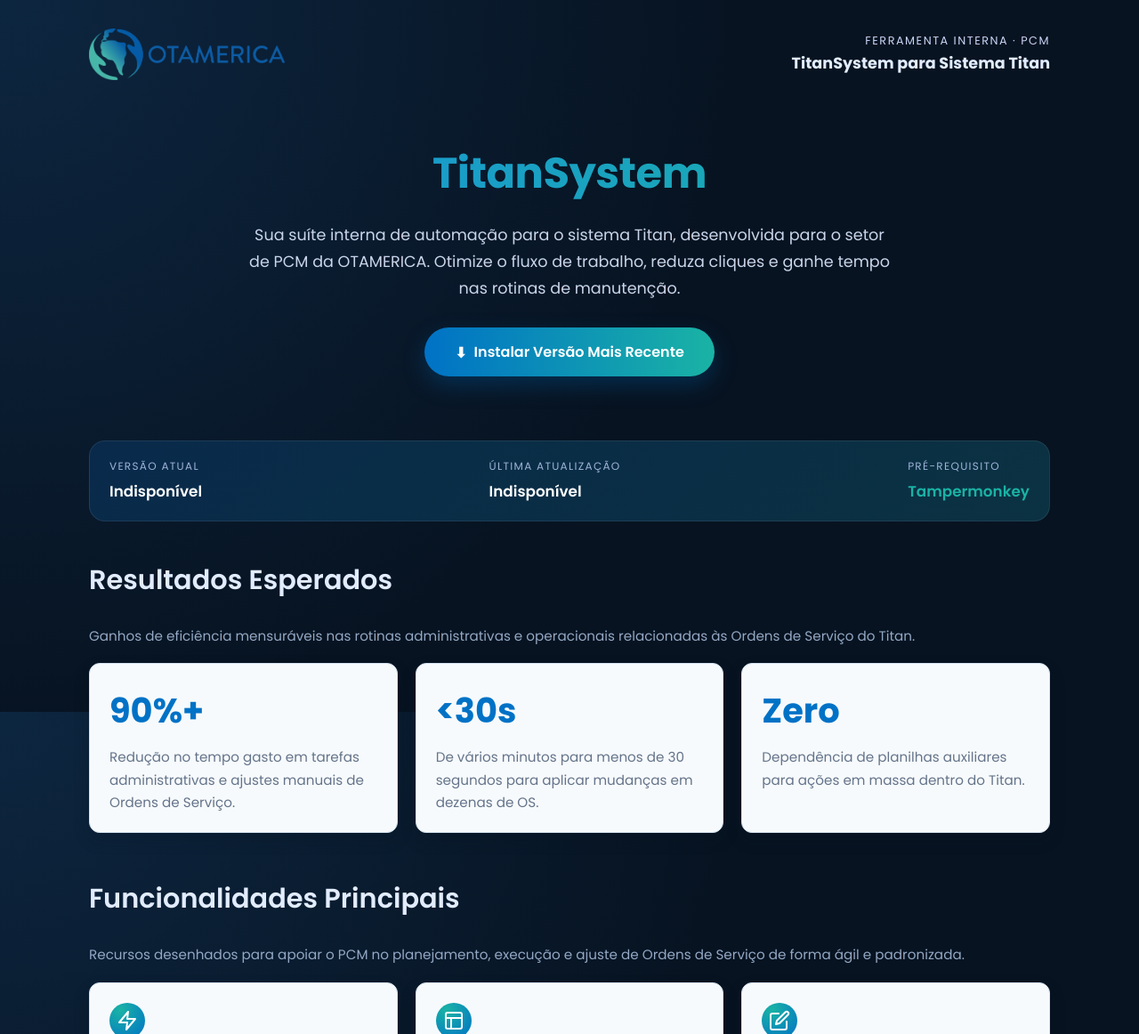
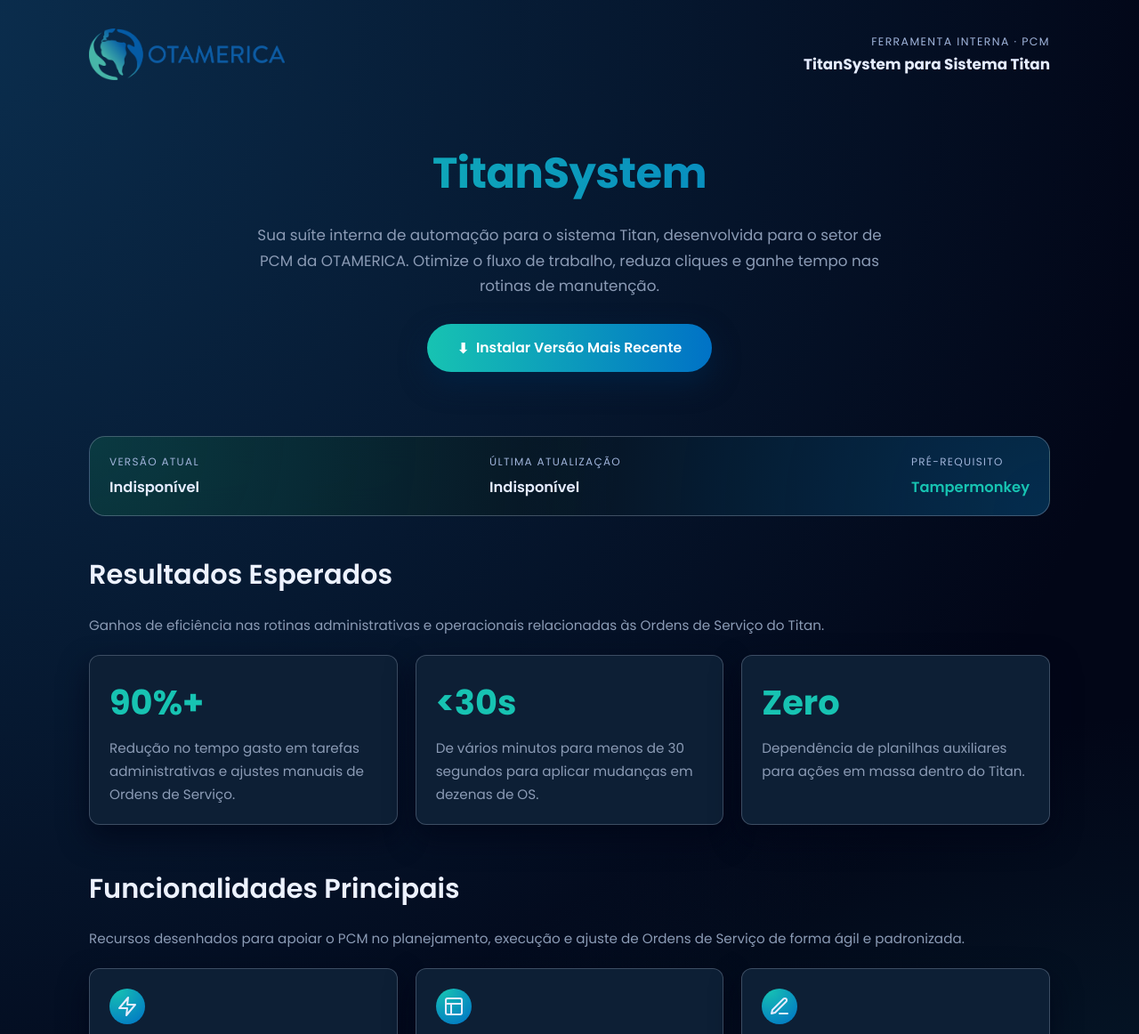
Before and after one commit to PCM-OT/PCM-site, a plain HTML site: page index.html in a window 1280 px wide. Shown: the top 1162 px of the page at 89% size. Drawn offline with nearby package versions, Linux system fonts and the light colour scheme; no server answers.

Commit message:
Update index.html

```diff
--- a/index.html
+++ b/index.html
@@ -12,19 +12,17 @@
 
     <style>
         :root {
-            /* Paleta corporativa inspirada na OTAMERICA */
-            --color-background: #071321;
-            --color-surface: #0d2236;
-            --color-surface-alt: #10283f;
-            --color-card: #f7fafc;
-            --color-card-border: #d3e1ef;
+            /* Paleta corporativa + tech OTAMERICA */
+            --color-background: #050815;
+            --color-surface: #071322;
+            --color-surface-alt: #0b1b31;
+            --color-card: #0d1f35;
+            --color-card-border: rgba(148, 163, 184, 0.35);
             --color-primary: #0072c6;        /* azul OTAMERICA */
-            --color-primary-light: #1990dd;  /* azul claro */
-            --color-secondary: #1ab3a5;      /* verde água do globo */
-            --color-text-primary: #0b1b2b;
-            --color-text-invert: #ffffff;
-            --color-text-muted: #64748b;
-            --color-border-soft: rgba(255, 255, 255, 0.08);
+            --color-primary-light: #1b8edc;  /* azul claro */
+            --color-secondary: #17c3b2;      /* verde água */
+            --color-text-primary: #e5ecff;
+            --color-text-muted: #8b9bb5;
             --font-family: 'Poppins', sans-serif;
             --radius-lg: 18px;
             --radius-md: 12px;
@@ -42,8 +40,11 @@
 
         body {
             font-family: var(--font-family);
-            background: radial-gradient(circle at 0% 0%, #0d2640 0, #071321 55%) fixed;
-            color: var(--color-text-invert);
+            background:
+                radial-gradient(circle at -10% 0%, #0b3051 0, transparent 55%),
+                radial-gradient(circle at 110% 100%, #0b3b4a 0, transparent 55%),
+                #020617;
+            color: var(--color-text-primary);
             line-height: 1.7;
             overflow-x: hidden;
         }
@@ -61,7 +62,7 @@
             flex: 1;
         }
 
-        /* Top bar com logo */
+        /* TOPBAR */
         .topbar {
             display: flex;
             align-items: center;
@@ -82,15 +83,15 @@
 
         .topbar-title span {
             display: block;
-            font-size: 0.8rem;
+            font-size: 0.78rem;
             text-transform: uppercase;
-            letter-spacing: 1.5px;
-            color: #cbd5f5;
+            letter-spacing: 1.4px;
+            color: #9fb3d9;
         }
 
         .topbar-title strong {
-            font-size: 1.1rem;
-            color: #e2ecff;
+            font-size: 1.05rem;
+            color: #e5ecff;
         }
 
         /* HERO */
@@ -104,14 +105,14 @@
             font-weight: 700;
             margin-bottom: 14px;
             letter-spacing: -0.5px;
-            background: linear-gradient(90deg, var(--color-primary-light), var(--color-secondary));
+            background: linear-gradient(90deg, var(--color-secondary), var(--color-primary));
             -webkit-background-clip: text;
             -webkit-text-fill-color: transparent;
         }
 
         .hero p {
-            font-size: 1.1rem;
-            color: #c9d5ea;
+            font-size: 1.05rem;
+            color: var(--color-text-muted);
             max-width: 720px;
             margin: 0 auto 28px auto;
         }
@@ -120,22 +121,22 @@
             display: inline-flex;
             align-items: center;
             gap: 8px;
-            background-image: linear-gradient(90deg, var(--color-primary), var(--color-secondary));
-            color: var(--color-text-invert);
+            background-image: linear-gradient(90deg, var(--color-secondary), var(--color-primary)); /* verde -> azul */
+            color: #ffffff;
             padding: 14px 34px;
-            font-size: 1rem;
+            font-size: 0.98rem;
             font-weight: 600;
             text-decoration: none;
             border-radius: 999px;
             transition: all 0.25s ease;
-            box-shadow: 0 10px 25px rgba(0, 75, 130, 0.45);
+            box-shadow: 0 12px 30px rgba(1, 35, 70, 0.75);
             border: none;
             cursor: pointer;
         }
 
         .cta-button:hover {
-            transform: translateY(-2px);
-            box-shadow: 0 14px 32px rgba(0, 75, 130, 0.6);
+            transform: translateY(-2px) scale(1.01);
+            box-shadow: 0 16px 40px rgba(1, 35, 70, 0.9);
         }
 
         .cta-button span.icon {
@@ -143,19 +144,18 @@
             transform: translateY(1px);
         }
 
-        /* SECTION TITLES */
         .section-title {
             text-align: left;
             font-size: 1.9rem;
-            margin-bottom: 24px;
+            margin-bottom: 18px;
             font-weight: 600;
-            color: #e2ecff;
+            color: #edf2ff;
         }
 
         .section-subtitle {
-            color: #93a8c4;
+            color: var(--color-text-muted);
             font-size: 0.95rem;
-            margin-bottom: 18px;
+            margin-bottom: 20px;
         }
 
         /* INFO BAR */
@@ -164,10 +164,14 @@
             justify-content: space-between;
             gap: 20px;
             padding: 18px 22px;
-            background: linear-gradient(135deg, rgba(10, 44, 78, 0.9), rgba(12, 54, 70, 0.9));
+            background: radial-gradient(circle at 0% 0%, rgba(23,195,178,0.22), transparent 55%),
+                        radial-gradient(circle at 100% 100%, rgba(0,114,198,0.28), transparent 55%),
+                        rgba(7,19,34,0.96);
             border-radius: var(--radius-lg);
-            border: 1px solid var(--color-border-soft);
+            border: 1px solid rgba(148, 163, 184, 0.4);
             margin: 0 0 40px;
+            backdrop-filter: blur(16px);
+            -webkit-backdrop-filter: blur(16px);
         }
 
         .info-item { text-align: left; }
@@ -179,7 +183,7 @@
             margin-bottom: 4px;
         }
         .info-item .value {
-            font-size: 1.05rem;
+            font-size: 1.02rem;
             font-weight: 600;
         }
         .info-item .value a {
@@ -193,7 +197,7 @@
             display: inline-block;
             width: 150px;
             height: 1.05rem;
-            background-color: rgba(255,255,255,0.08);
+            background-color: rgba(148,163,184,0.25);
             border-radius: 4px;
             animation: pulse 1.5s infinite ease-in-out;
         }
@@ -204,11 +208,11 @@
             100% { opacity: 1; }
         }
 
-        /* CARDS / GRID */
+        /* SEÇÕES / CARDS */
         .results-section,
         .features-section,
         .installation-section {
-            margin-bottom: 48px;
+            margin-bottom: 46px;
         }
 
         .results-grid {
@@ -222,13 +226,13 @@
             border-radius: var(--radius-md);
             padding: 20px 22px;
             border: 1px solid var(--color-card-border);
-            box-shadow: 0 8px 18px rgba(3, 20, 34, 0.18);
+            box-shadow: 0 14px 32px rgba(2,6,23,0.7);
         }
 
         .result-card .value {
             font-size: 2.4rem;
             font-weight: 700;
-            color: var(--color-primary);
+            color: var(--color-secondary);
             margin-bottom: 6px;
         }
 
@@ -248,7 +252,7 @@
             padding: 22px 22px 20px;
             border-radius: var(--radius-md);
             border: 1px solid var(--color-card-border);
-            box-shadow: 0 8px 18px rgba(3, 20, 34, 0.18);
+            box-shadow: 0 14px 32px rgba(2,6,23,0.7);
             display: flex;
             flex-direction: column;
             gap: 10px;
@@ -258,7 +262,7 @@
             width: 40px;
             height: 40px;
             border-radius: 50%;
-            background: radial-gradient(circle at 30% 20%, var(--color-secondary), var(--color-primary));
+            background: radial-gradient(circle at 20% 0%, var(--color-secondary), var(--color-primary));
             display: flex;
             align-items: center;
             justify-content: center;
@@ -272,13 +276,13 @@
         }
 
         .feature-card h3 {
-            font-size: 1.1rem;
-            color: var(--color-text-primary);
+            font-size: 1.05rem;
+            color: #f9fbff;
         }
 
         .feature-card p {
             color: var(--color-text-muted);
-            font-size: 0.95rem;
+            font-size: 0.94rem;
         }
 
         /* INSTALAÇÃO */
@@ -287,7 +291,7 @@
             border-radius: var(--radius-lg);
             padding: 24px 24px 10px;
             border: 1px solid var(--color-card-border);
-            box-shadow: 0 8px 22px rgba(3, 20, 34, 0.2);
+            box-shadow: 0 16px 38px rgba(2,6,23,0.8);
         }
 
         .step {
@@ -298,14 +302,14 @@
         }
 
         .step + .step {
-            border-top: 1px dashed #c5d4e5;
+            border-top: 1px dashed rgba(148,163,184,0.5);
         }
 
         .step .number {
-            font-size: 1.1rem;
+            font-size: 1.05rem;
             font-weight: 700;
             color: var(--color-primary);
-            background-color: #e1f0ff;
+            background: radial-gradient(circle at 30% 0%, #e0f2ff, #b3e6ff);
             min-width: 34px;
             height: 34px;
             border-radius: 50%;
@@ -317,16 +321,16 @@
         .step .content h3 {
             font-size: 1rem;
             margin-bottom: 4px;
-            color: var(--color-text-primary);
+            color: #f9fbff;
         }
 
         .step .content p {
             color: var(--color-text-muted);
-            font-size: 0.95rem;
+            font-size: 0.94rem;
         }
 
         .step .content a {
-            color: var(--color-primary);
+            color: var(--color-secondary);
             font-weight: 600;
             text-decoration: none;
         }
@@ -340,13 +344,13 @@
             text-align: center;
             padding: 18px 16px 26px;
             margin-top: 10px;
-            border-top: 1px solid rgba(148, 163, 184, 0.35);
+            border-top: 1px solid rgba(30, 64, 105, 0.8);
             color: #8b9bb4;
             font-size: 0.85rem;
         }
 
         footer strong {
-            color: #dbe6f7;
+            color: #e2ecff;
         }
 
         /* ANIMAÇÃO SEÇÕES */
@@ -378,10 +382,10 @@
                 padding-bottom: 56px;
             }
             .hero h1 {
-                font-size: 2.3rem;
+                font-size: 2.4rem;
             }
             .hero p {
-                font-size: 1rem;
+                font-size: 0.98rem;
             }
             .info-bar {
                 flex-direction: column;
@@ -438,7 +442,7 @@
         <section class="results-section reveal">
             <h2 class="section-title">Resultados Esperados</h2>
             <p class="section-subtitle">
-                Ganhos de eficiência mensuráveis nas rotinas administrativas e operacionais relacionadas às Ordens de Serviço do Titan.
+                Ganhos de eficiência nas rotinas administrativas e operacionais relacionadas às Ordens de Serviço do Titan.
             </p>
             <div class="results-grid">
                 <div class="result-card">
@@ -476,7 +480,7 @@
                 </div>
 
                 <div class="feature-card">
-                    <div class="icon"><i data-feather="edit"></i></div>
+                    <div class="icon"><i data-feather="edit-3"></i></div>
                     <h3>Padronização de Ações</h3>
                     <p>Reduz variação entre analistas, aplicando os mesmos critérios de forma automática e consistente em todas as OS.</p>
                 </div>
```
